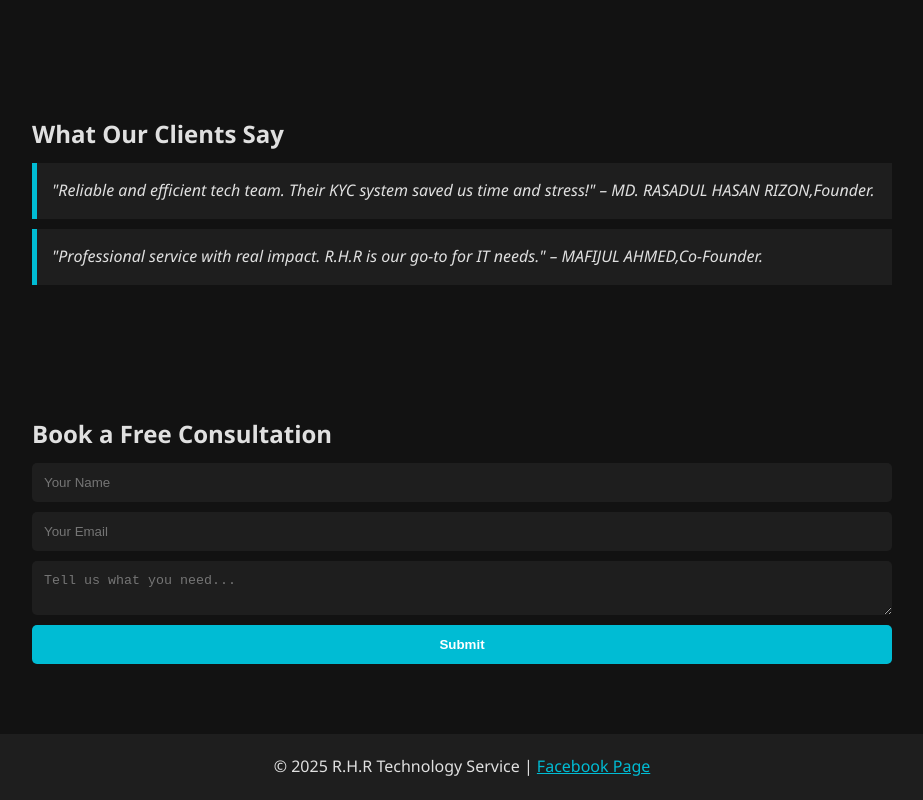
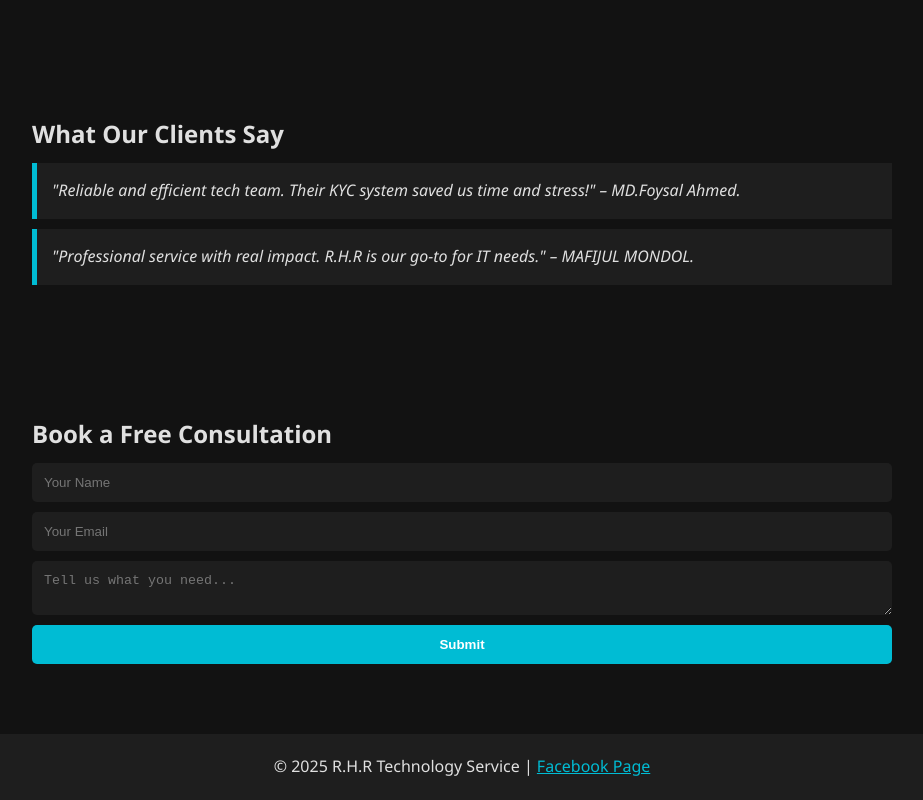
Before and after one commit to rhrtechnology/R.H.R-Technology-Service, a plain HTML site: page index.html in a window 1280 px wide. Shown: the part 1124-1924 px from the top of the page, without its empty margins (178-1101 px from the left). Drawn offline with Linux system fonts and the light colour scheme.

Commit message:
Update index.html

```diff
--- a/index.html
+++ b/index.html
@@ -46,8 +46,8 @@
 
   <section id="testimonials">
     <h2>What Our Clients Say</h2>
-    <blockquote>"Reliable and efficient tech team. Their KYC system saved us time and stress!" – MD. RASADUL HASAN RIZON,Founder.</blockquote>
-    <blockquote>"Professional service with real impact. R.H.R is our go-to for IT needs." – MAFIJUL AHMED,Co-Founder.</blockquote>
+    <blockquote>"Reliable and efficient tech team. Their KYC system saved us time and stress!" – MD.Foysal Ahmed.</blockquote>
+    <blockquote>"Professional service with real impact. R.H.R is our go-to for IT needs." – MAFIJUL MONDOL.</blockquote>
   </section>
 
   <section id="booking">
```
